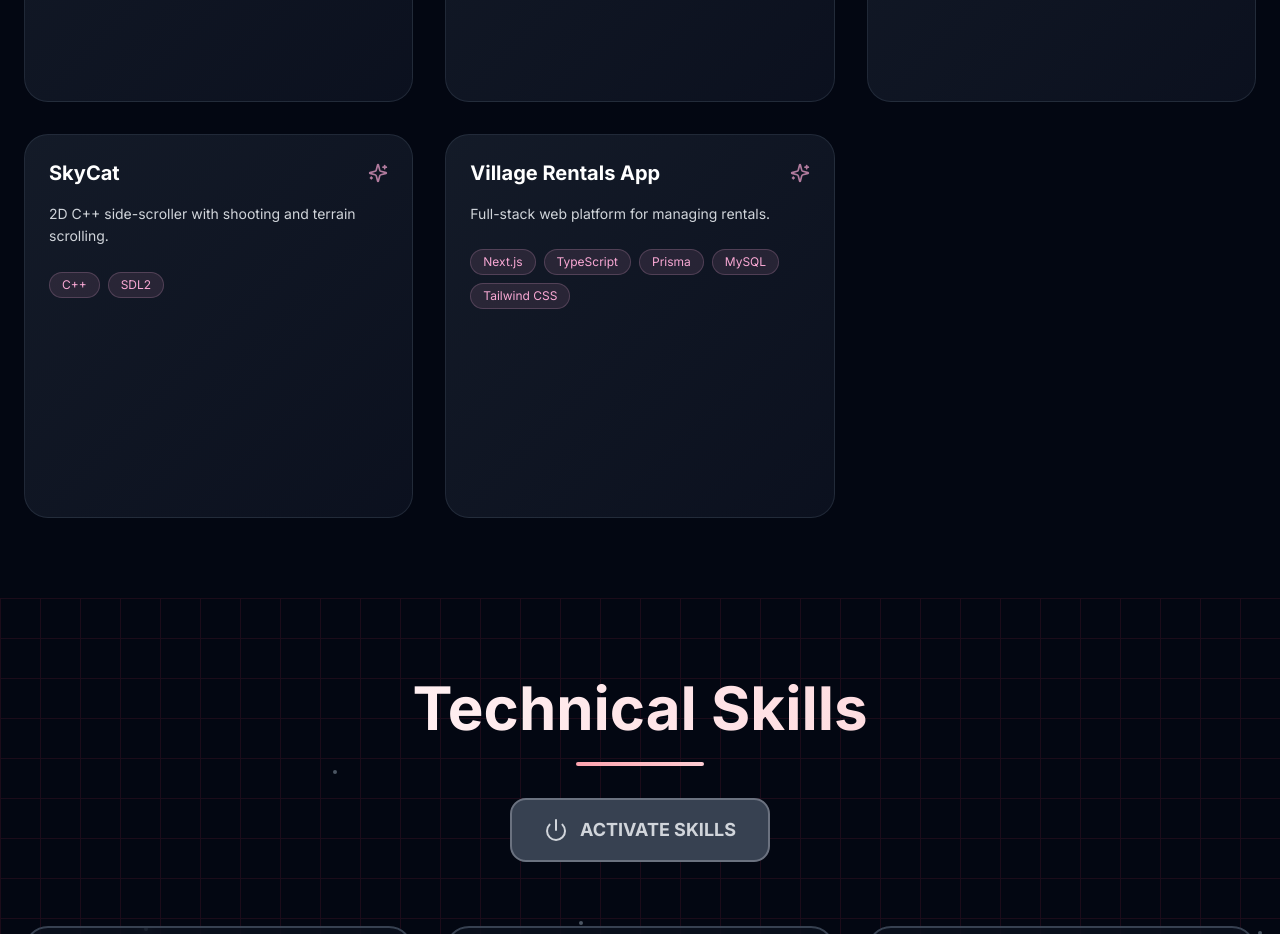
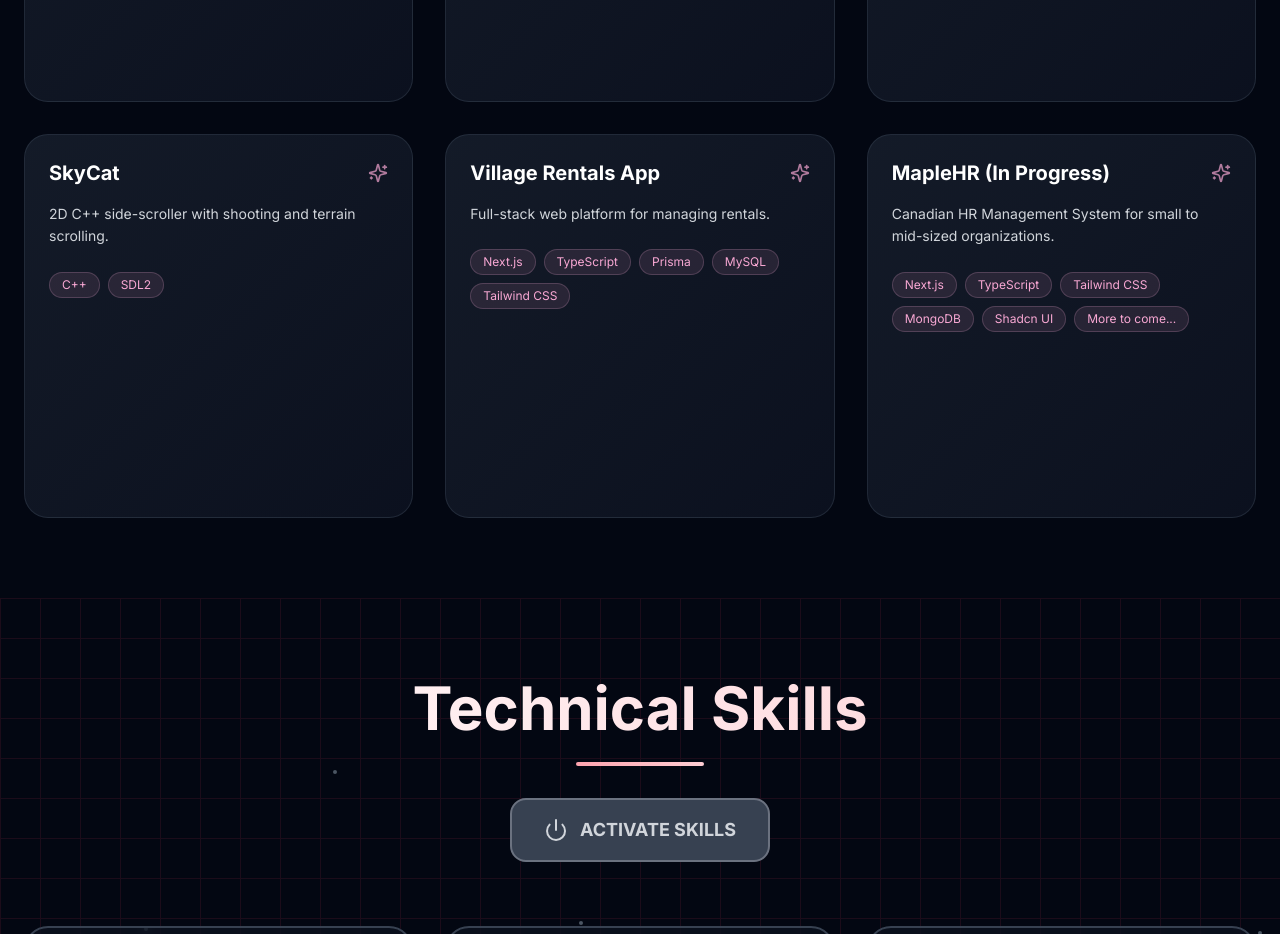
Before and after one commit to nayabektenova/naya-portfolio, a Next.js app: page / in a window 1280 px wide. Shown: the part 2060-2994 px from the top of the page. Built offline with nearby package versions, Linux system fonts and the light colour scheme.

Commit message:
Update projects.tsx

```diff
--- a/components/projects.tsx
+++ b/components/projects.tsx
@@ -71,6 +71,19 @@ export default function Projects() {
       githubUrl: "https://github.com/nayabektenova/village-rentals-app",
       gradient: "from-emerald-400 to-cyan-400",
     },
+        {
+      title: "MapleHR (In Progress)",
+      short: "Canadian HR Management System for small to mid-sized organizations.",
+      tech: ["Next.js", "TypeScript", "Tailwind CSS", "MongoDB", "Shadcn UI", "More to come..."],
+      bullets: [
+        "Designing a secure, scalable HR platform tailored to Canadian labor laws.",
+        "Implements user roles for admins, HR staff, and employees with custom permissions.",
+        "Supports payroll, leave management, performance reviews, and shift scheduling.",
+        "Built collaboratively with a 4-person team and a Client full use case diagrams, class models, and UI mockups.",
+      ],
+      githubUrl: "https://github.com/nayabektenova/maplehr.git",
+      gradient: "from-sky-400 to-blue-500"
+    }
   ]
 
   return (
```
